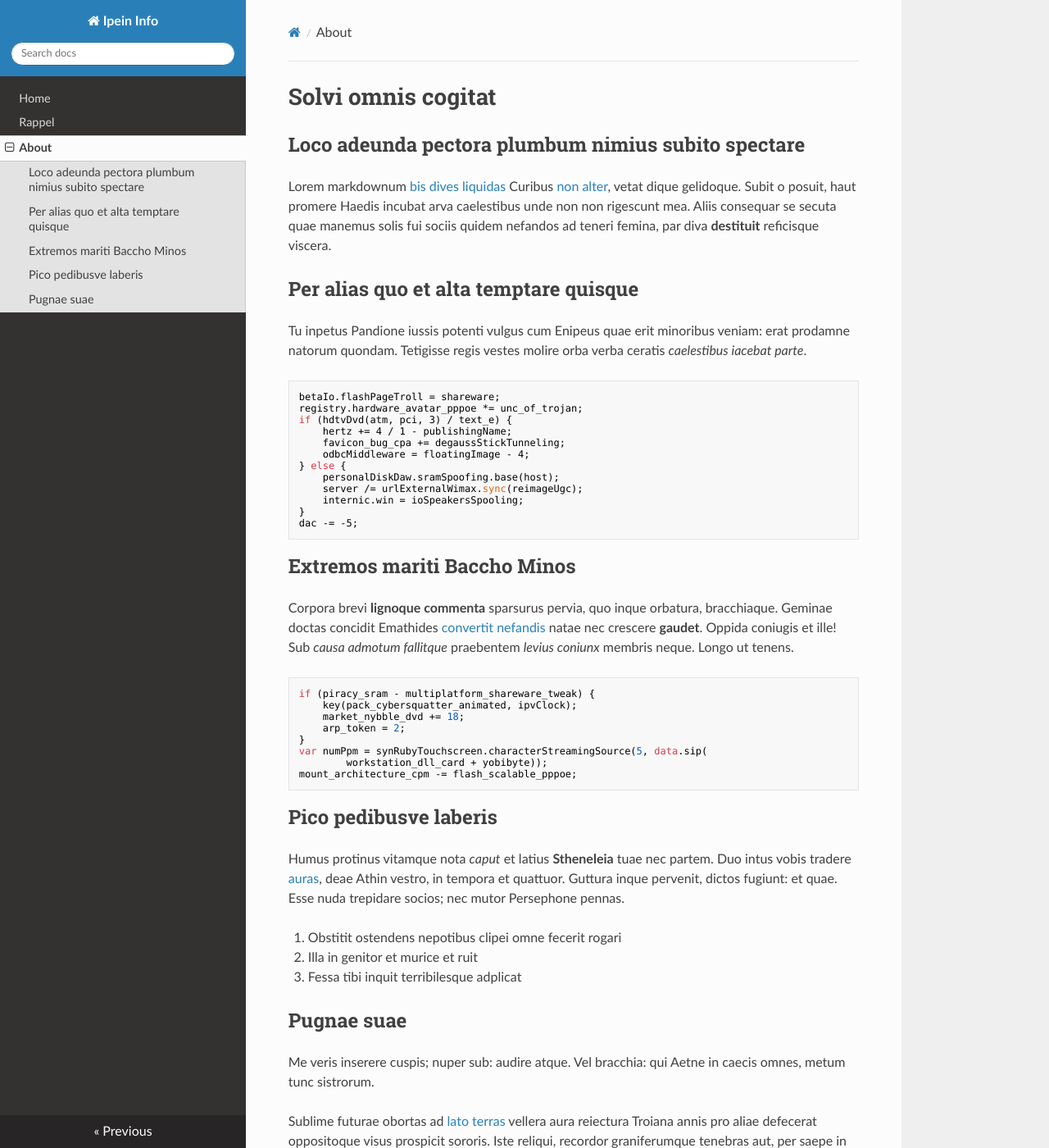
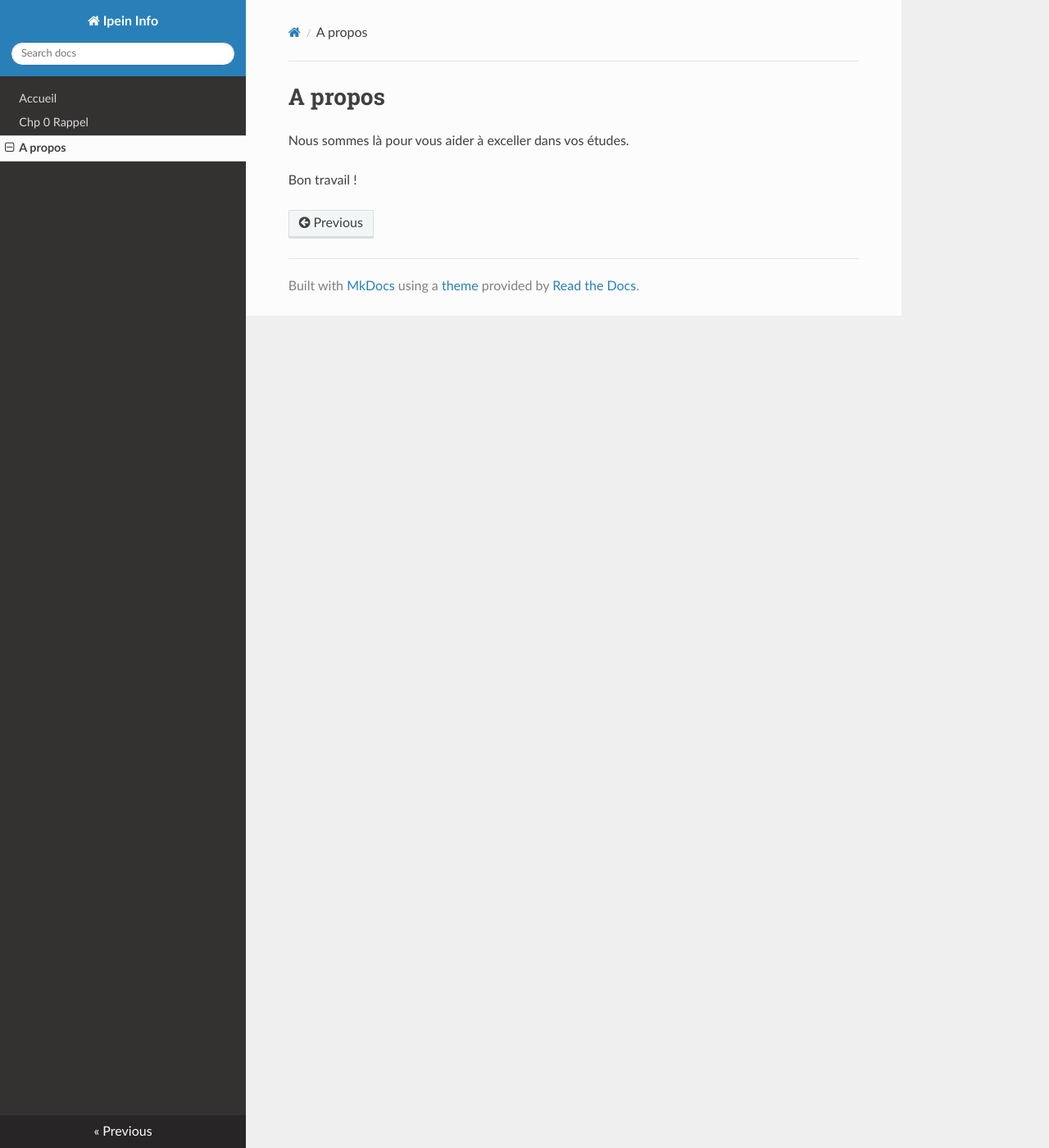
Before and after one commit to anis-saied/ipein, an MkDocs documentation site: the page built from docs/about.md, in a window 1280 px wide and 1400 px high. Shown: the whole window at 82% size. Built offline with MkDocs 1.6.1, drawn with Linux system fonts in a browser that asks for light colours; nearby versions of some CDN libraries; some of the changed text lies outside the part shown.

Commit message:
update chp0  et menu

```diff
--- a/docs/about.md
+++ b/docs/about.md
@@ -1,67 +1,5 @@
-# Solvi omnis cogitat
+# A propos
 
-## Loco adeunda pectora plumbum nimius subito spectare
+Nous sommes là pour vous aider à exceller dans vos études.
 
-Lorem markdownum [bis dives liquidas](http://vide.com/quoque) Curibus [non
-alter](http://ettollitur.net/deditsuis.php), vetat dique gelidoque. Subit o
-posuit, haut promere Haedis incubat arva caelestibus unde non non rigescunt mea.
-Aliis consequar se secuta quae manemus solis fui sociis quidem nefandos ad
-teneri femina, par diva **destituit** reficisque viscera.
-
-## Per alias quo et alta temptare quisque
-
-Tu inpetus Pandione iussis potenti vulgus cum Enipeus quae erit minoribus
-veniam: erat prodamne natorum quondam. Tetigisse regis vestes molire orba verba
-ceratis *caelestibus iacebat parte*.
-
-    betaIo.flashPageTroll = shareware;
-    registry.hardware_avatar_pppoe *= unc_of_trojan;
-    if (hdtvDvd(atm, pci, 3) / text_e) {
-        hertz += 4 / 1 - publishingName;
-        favicon_bug_cpa += degaussStickTunneling;
-        odbcMiddleware = floatingImage - 4;
-    } else {
-        personalDiskDaw.sramSpoofing.base(host);
-        server /= urlExternalWimax.sync(reimageUgc);
-        internic.win = ioSpeakersSpooling;
-    }
-    dac -= -5;
-
-## Extremos mariti Baccho Minos
-
-Corpora brevi **lignoque commenta** sparsurus pervia, quo inque orbatura,
-bracchiaque. Geminae doctas concidit Emathides [convertit
-nefandis](http://furtistransit.com/casusseque.html) natae nec crescere
-**gaudet**. Oppida coniugis et ille! Sub *causa admotum fallitque* praebentem
-*levius coniunx* membris neque. Longo ut tenens.
-
-    if (piracy_sram - multiplatform_shareware_tweak) {
-        key(pack_cybersquatter_animated, ipvClock);
-        market_nybble_dvd += 18;
-        arp_token = 2;
-    }
-    var numPpm = synRubyTouchscreen.characterStreamingSource(5, data.sip(
-            workstation_dll_card + yobibyte));
-    mount_architecture_cpm -= flash_scalable_pppoe;
-
-## Pico pedibusve laberis
-
-Humus protinus vitamque nota *caput* et latius **Stheneleia** tuae nec partem.
-Duo intus vobis tradere [auras](http://osculafronti.net/ab), deae Athin vestro,
-in tempora et quattuor. Guttura inque pervenit, dictos fugiunt: et quae. Esse
-nuda trepidare socios; nec mutor Persephone pennas.
-
-1. Obstitit ostendens nepotibus clipei omne fecerit rogari
-2. Illa in genitor et murice et ruit
-3. Fessa tibi inquit terribilesque adplicat
-
-## Pugnae suae
-
-Me veris inserere cuspis; nuper sub: audire atque. Vel bracchia: qui Aetne in
-caecis omnes, metum tunc sistrorum.
-
-Sublime futurae obortas ad [lato terras](http://iussit.com/) vellera aura
-reiectura Troiana annis pro aliae defecerat oppositoque visus prospicit sororis.
-Iste reliqui, recordor graniferumque tenebras aut, per saepe in ablata sine quod
-huic graviore, in opemque. **Quoque** parata aquarum haec vulnere. Lupis suus
-meus ligno supereminet tecum omnia litora edidicitque nocendi claro.
+Bon travail !
--- a/mkdocs.yml
+++ b/mkdocs.yml
@@ -23,6 +23,6 @@ theme:
   #- fenced_code
 
 nav:
-  - Home: index.md
-  - Rappel : chp0_Rappel.md
-  - About: about.md
+  - Accueil: index.md
+  - Chp 0 Rappel : chp0_Rappel.md
+  - A propos: about.md
```
Also changed, not shown: docs/chp0_Rappel.md (+10 -6 lines), docs/index.md (+12 -50 lines), docs/src/2/chp0/serie1/probleme2_v1.py (added, +66 -0 lines), docs/src/2/chp0/serie1/probleme2_v2.py (added, +51 -0 lines), 2 other files.
